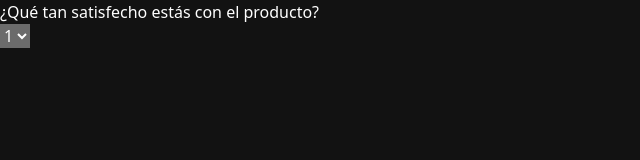
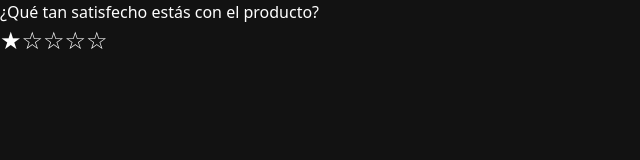
Before and after one commit to Enzo-cam/payana-ch, a Next.js app: page / in a window 1280 px wide. Shown: the top 160 px of the page, without its empty margins (0-640 px from the left). Built offline with nearby package versions, Linux system fonts and the light colour scheme.

Commit message:
Feat: add stars to valorate

```diff
--- a/src/app/page.tsx
+++ b/src/app/page.tsx
@@ -13,20 +13,27 @@ interface Answer extends Question {
 const questions: Question[] = data.preguntas;
 
 // Los componentes de tipo INPUT suelen recibir siempre un onChange y un value
-function Rating({value, onChange} : {value: Answer["valoracion"]; onChange:(value: number) => void}, ) {
-
+function Rating({
+  value,
+  onChange,
+}: {
+  value: Answer["valoracion"];
+  onChange: (value: number) => void;
+}) {
   function handleRate(event: ChangeEvent<HTMLSelectElement>) {
-    onChange(Number(event.target.value) as Answer["valoracion"])
+    onChange(Number(event.target.value) as Answer["valoracion"]);
   }
 
   return (
-    <select value={value} onChange={handleRate}>
-      <option value="1">1</option>
-      <option value="2">2</option>
-      <option value="3">3</option>
-      <option value="4">4</option>
-      <option value="5">5</option>
-    </select>
+    <div className="text-2xl">
+      {"★"
+        .repeat(value)
+        .padEnd(5, "☆")
+        .split("")
+        .map((elem, index) => (
+          <span key={index}>{elem}</span>
+        ))}
+    </div>
   );
 }
 
@@ -34,11 +41,13 @@ export default function Home() {
   const [answers, setAnswers] = useState<Answer[]>([]);
   const currentQuestion = questions[answers.length];
 
-  function handleRate(rating: number){
-    setAnswers(answers => answers.concat({
-      ...currentQuestion,
-      valoracion: rating as Answer['valoracion']
-    }))
+  function handleRate(rating: number) {
+    setAnswers((answers) =>
+      answers.concat({
+        ...currentQuestion,
+        valoracion: rating as Answer["valoracion"],
+      })
+    );
   }
 
   // Mostrar las preguntas y sus valoraciones en caso de haber terminado
@@ -57,10 +66,7 @@ export default function Home() {
   return (
     <main>
       <h1>{currentQuestion.texto}</h1>
-      <Rating
-        value={1}
-        onChange={handleRate}
-      />
+      <Rating value={1} onChange={handleRate} />
     </main>
   );
 }
```
